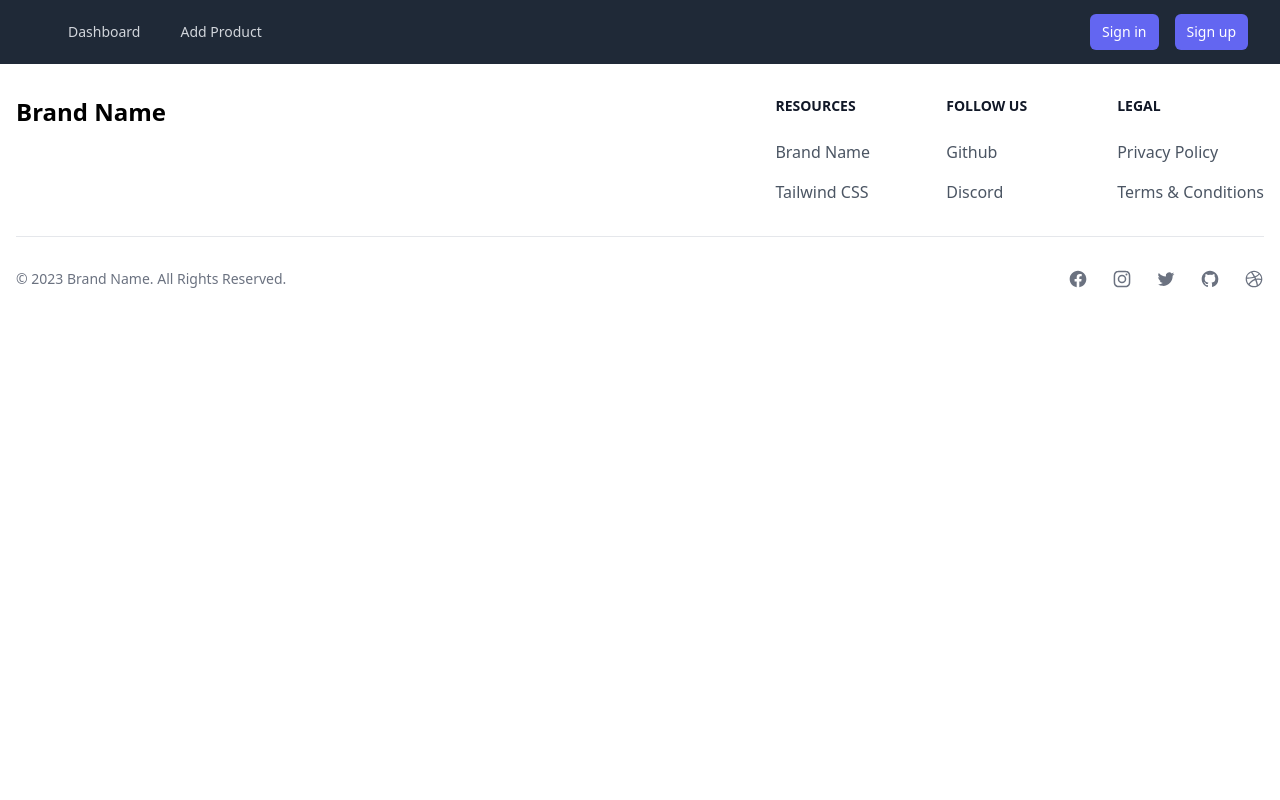
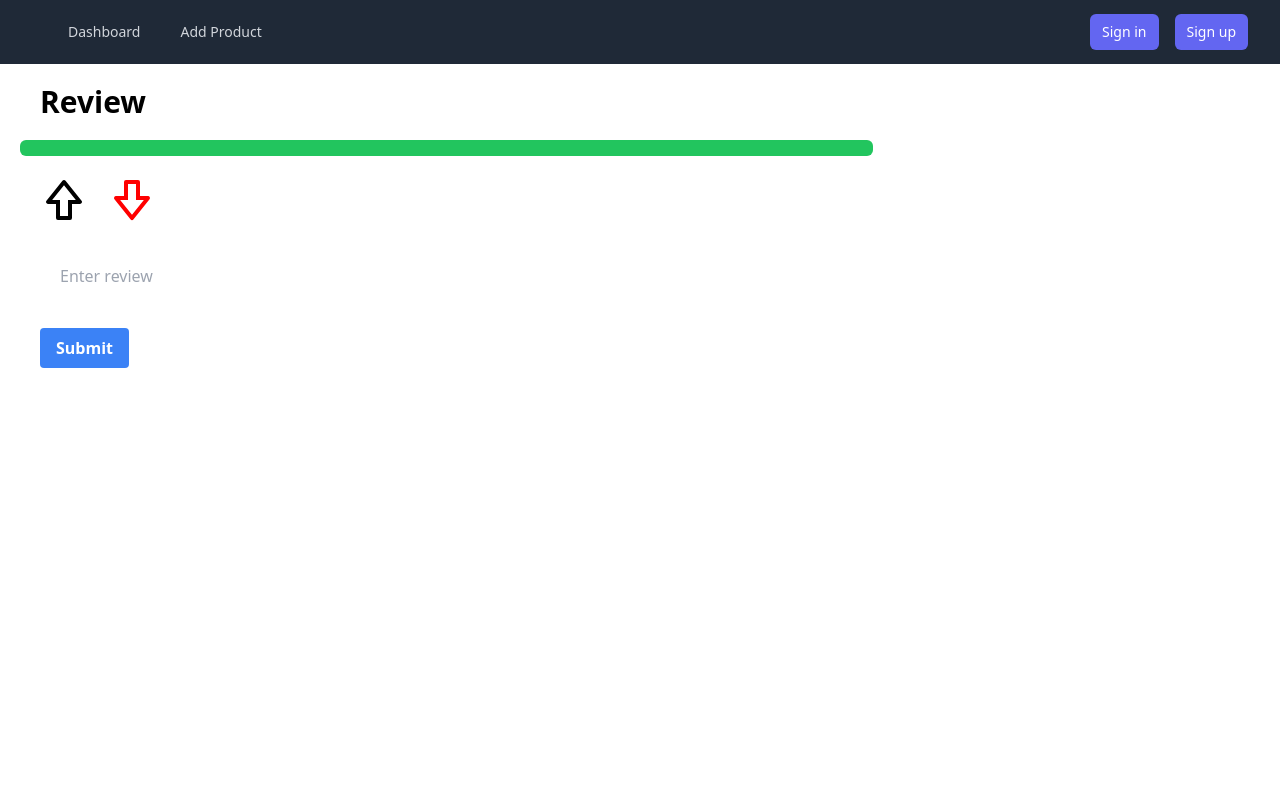
Before and after one commit to KishorBalgi/hackverse-4.0, a React (Create React App) app in the folder Frontend/: page /review/1/1 in a window 1280 px wide. Shown: the top 800 px of the page. Built offline with nearby package versions, Linux system fonts and the light colour scheme; no server answers.

Commit message:
review handled

```diff
--- a/Frontend/package.json
+++ b/Frontend/package.json
@@ -11,6 +11,7 @@
     "react": "^18.2.0",
     "react-cookie": "^4.1.1",
     "react-dom": "^18.2.0",
+    "react-icons": "^4.8.0",
     "react-router-dom": "^6.10.0",
     "react-scripts": "5.0.1",
     "tailwindcss": "^3.3.1",
--- a/Frontend/src/App.js
+++ b/Frontend/src/App.js
@@ -11,6 +11,7 @@ import { useUser } from "./Context/userContext";
 import api from "./Config";
 import AddProduct from "./Pages/addProduct";
 import DashboardPage from "./Pages/dashboard";
+import Review from "./Pages/review";
 
 const App = () => {
   const { user, setUser } = useUser();
@@ -31,6 +32,7 @@ const App = () => {
         <Route path="/cart" element={<UserCart />} />
         <Route path="/addproduct" element={<AddProduct/>}/>
         <Route path="/dashboard" element={<DashboardPage/>}/>
+        <Route path="/review/:seller/:item" element={<Review/>}/>
       </Routes>
       <Footer />
     </>
--- /dev/null
+++ b/Frontend/src/Pages/review.jsx
@@ -0,0 +1,74 @@
+import { useState } from 'react';
+import { BiUpvote, BiDownvote } from 'react-icons/bi';
+import api from '../Config';
+import { useParams } from 'react-router-dom';
+import Alert from '../Utils/alert';
+
+const Review = () => {
+    const [review, setReview] = useState(null);
+    const [reviewText , setReviewText] = useState();
+    const [status , setStatus] = useState({});
+    const params = useParams();
+
+    const submitHandler = (e) => {
+        e.preventDefault();
+        api.post("/api/review/create" , {
+            upvote : review,
+            seller : params.seller,
+            forItem : params.item,
+            review : reviewText
+        })
+        .then(res => {
+            if(res.status === 200)
+                setStatus({message : "Review completed", type : "ok"});
+        })
+        .catch(err => {
+            setStatus({message : err.message , type : "error"});
+        })
+        // console.log({
+        //         upvote : review,
+        //         seller : params.seller,
+        //         forItem : params.item,
+        //         review : reviewText
+        //     });
+    }
+
+    return (
+        <div className="bg-gray w-2/3 h-screen items-center m-5">
+            <div className='text-3xl font-bold m-5'>
+                Review
+            </div>
+            <Alert message={status.message} type={status.type}/>
+            <div className='flex text-5xl m-5 gap-5'>
+                <BiUpvote
+                color= {review ? '00ff00' : '0000'}
+                onClick={() => { setReview(true) }} />
+                <BiDownvote
+                color= {review ? '0000' : 'ff0000'}
+                onClick={() => { setReview(false) }} />
+            </div>
+            {/* <div className='text-1xl font-bold m-5'>
+                Review selected as {review ? "Upvote" : "Downvote"}
+            </div> */}
+            <div className='m-5 w-full'>
+                <input
+                    className='p-5'
+                    type="text"
+                    placeholder="Enter review"
+                    onChange={(e) => {setReviewText(e.target.value)}}
+                    value={reviewText}
+                />
+            </div>
+            <div className='m-5'>
+            <button
+            className="bg-blue-500 hover:bg-blue-700 text-white font-bold py-2 px-4 rounded"
+            onClick={submitHandler}
+            >
+                Submit
+            </button>
+            </div>
+        </div>
+    )
+}
+
+export default Review;
```
Also changed, not shown: 1 other file (tests, documents, lock files or other folders).
